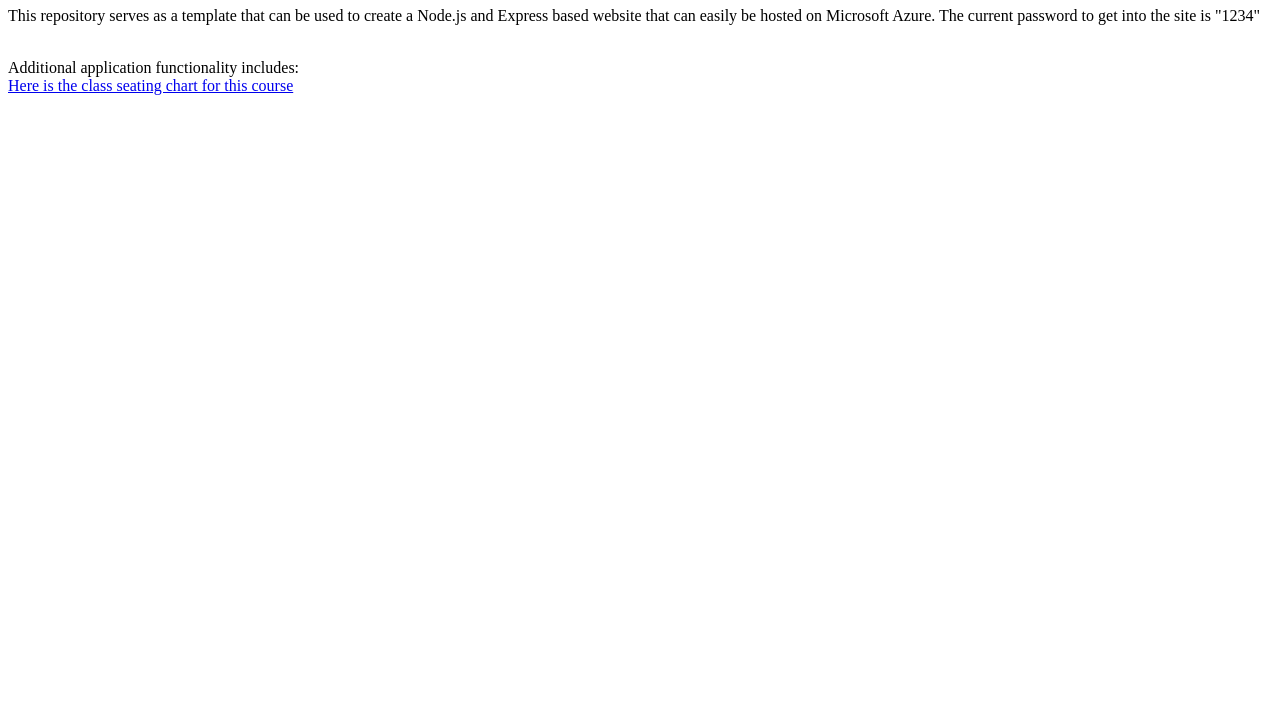
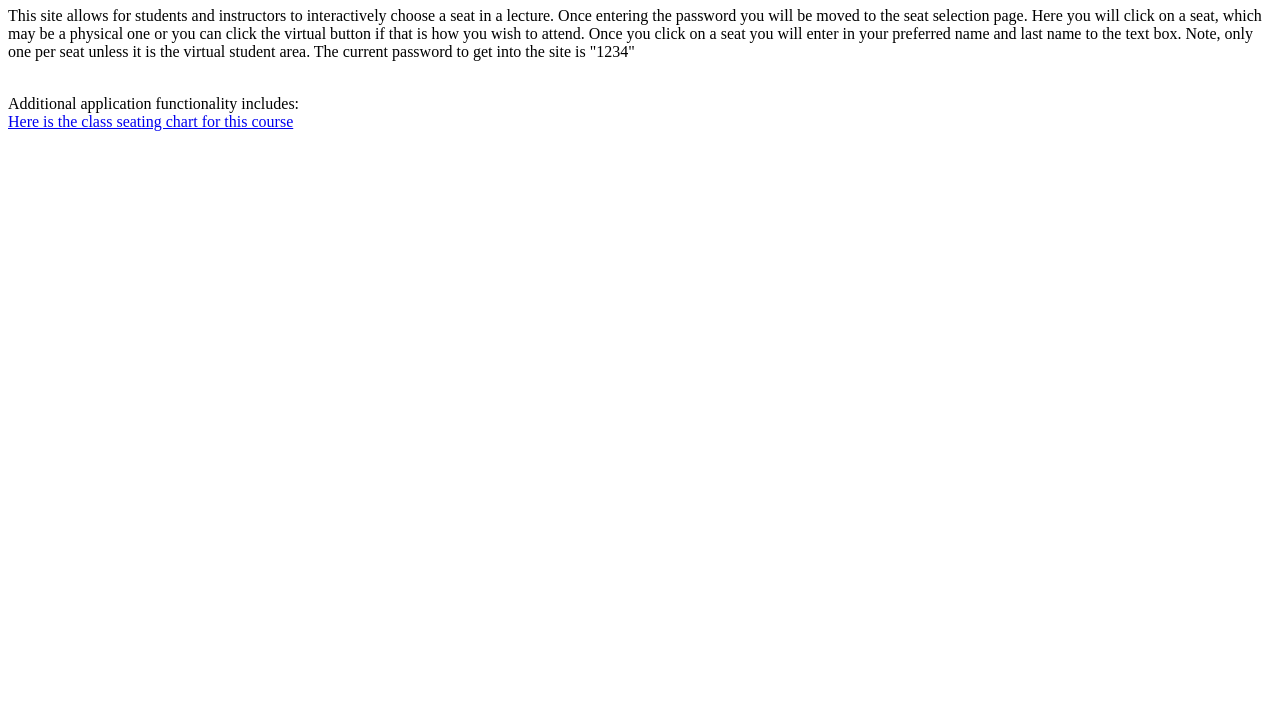
Before and after one commit to Jurso28/USS3_16_22, a website: page static/index.html in a window 1280 px wide. Shown: the part 73-800 px from the top of the page. Drawn offline with Linux system fonts and the light colour scheme.

Commit message:
Updated the index.html to include the description of how the site works

```diff
--- a/static/index.html
+++ b/static/index.html
@@ -5,8 +5,9 @@
 </head>
 <body>
 <h1>Node.js and Express Hosted on Microsoft Azure Template</h1>
-<p>This repository serves as a template that can be used to create a Node.js and Express based website that can easily
-be hosted on Microsoft Azure. The current password to get into the site is "1234"</p>
+<p>This site allows for students and instructors to interactively choose a seat in a lecture. Once entering the password you will be moved to the seat selection page.
+    Here you will click on a seat, which may be a physical one or you can click the virtual button if that is how you wish to attend. Once you click on a seat you will
+    enter in your preferred name and last name to the text box. Note, only one per seat unless it is the virtual student area. The current password to get into the site is "1234"</p>
 
 <br>Additional application functionality includes:<br/>
 
```
